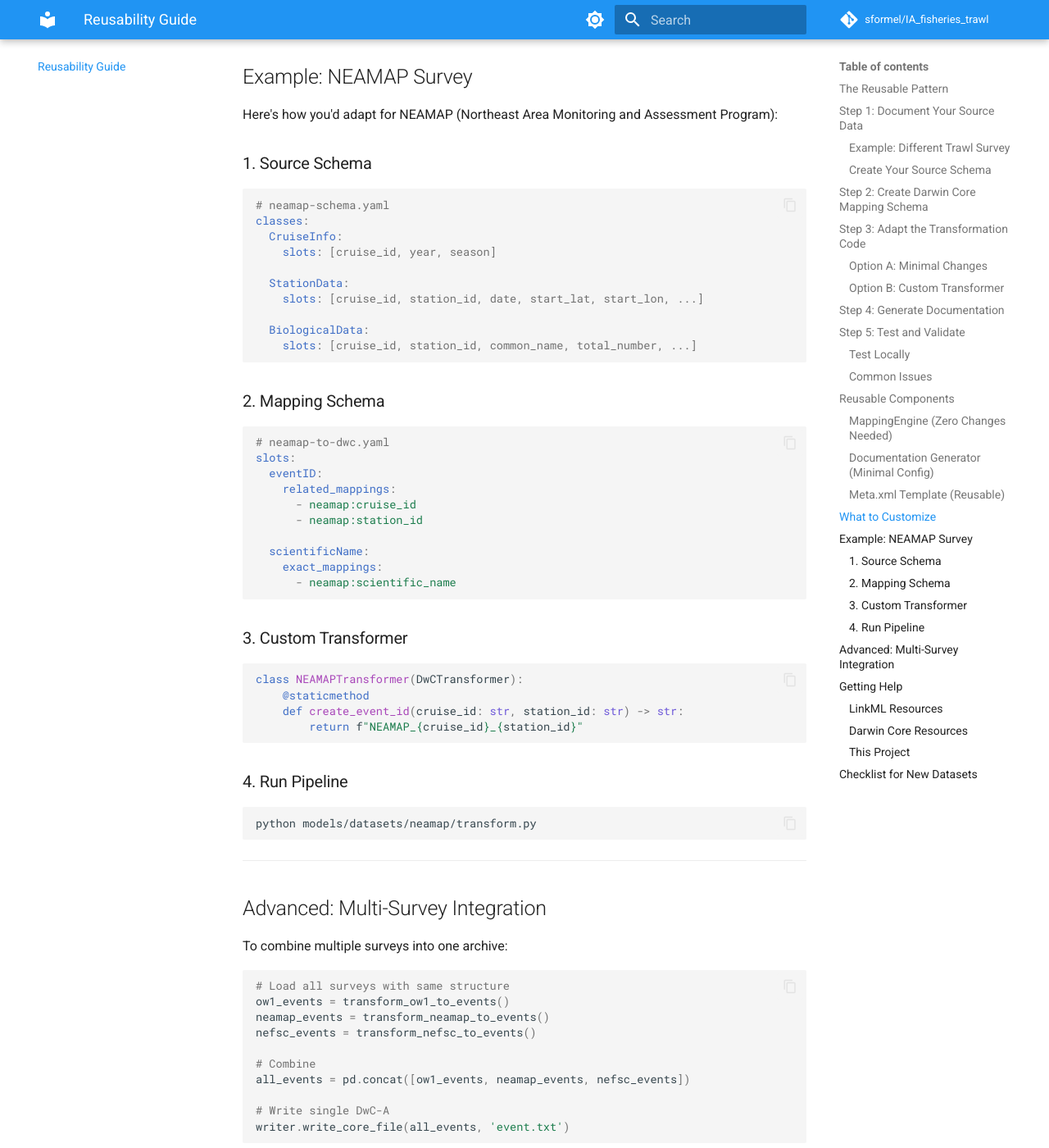
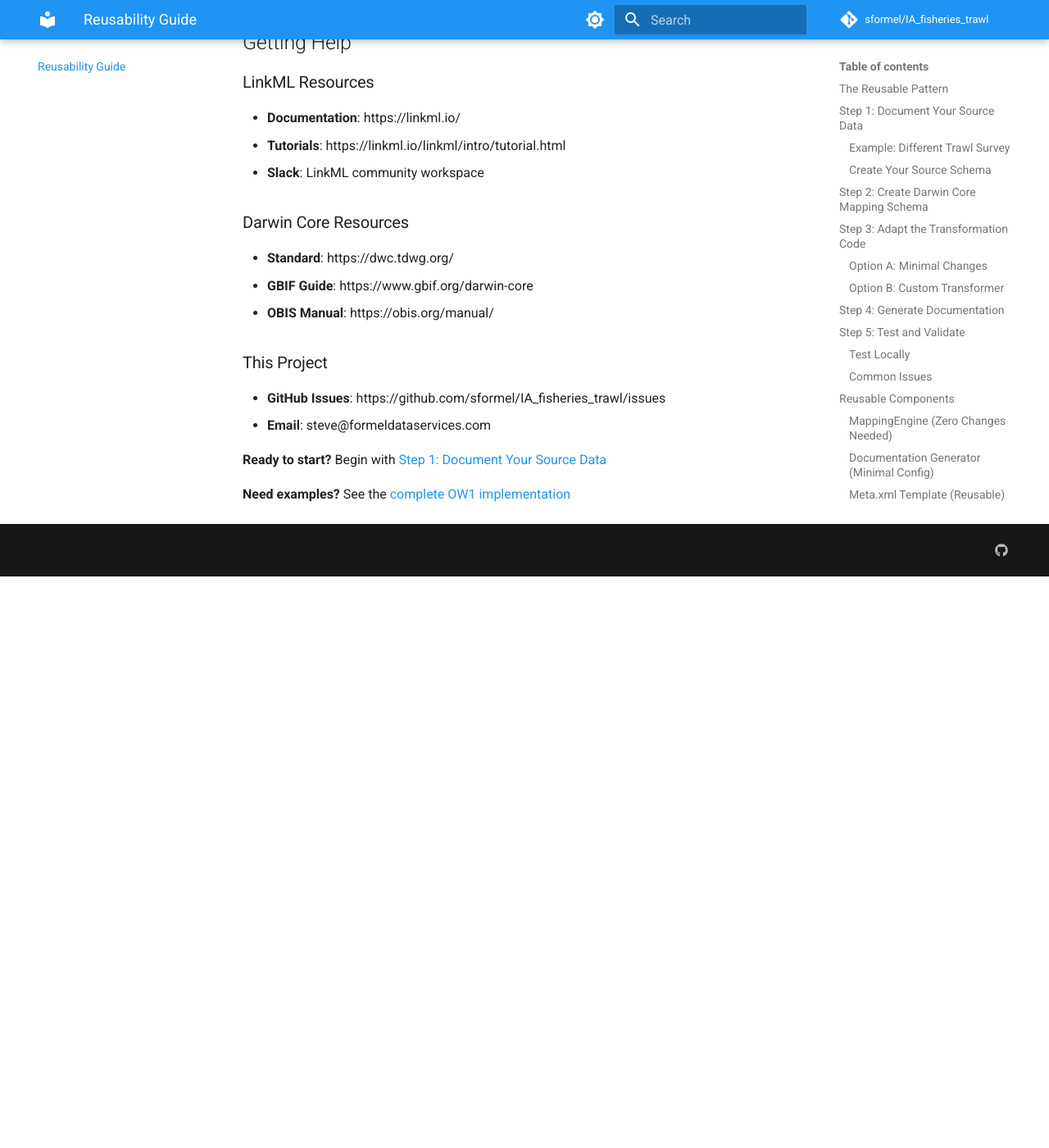
Before and after one commit to sformel/IA_fisheries_trawl, an MkDocs documentation site: the page built from docs/reusability.md, in a window 1280 px wide and 1400 px high, scrolled down 8205 px. Shown: the whole window at 82% size. Built offline with MkDocs 1.6.1 and Material for MkDocs 9.7.7, drawn with Linux system fonts in a browser that asks for light colours; comment, search, counter and statistics services are not loaded; after the commit the page ends 8908 px from its top, so only the background shows below that; some of the changed text lies outside the part shown.

Commit message:
remove unneeded material

````diff
--- a/docs/reusability.md
+++ b/docs/reusability.md
@@ -390,80 +390,6 @@ For each new dataset, you'll need to:
 3. **Custom transformer** (50% similar) - Adapt ID generation and complex logic
 4. **Documentation config** (minimal) - Update file paths
 
-**Time estimate**: 2-4 hours for a similar fisheries survey
-
----
-
-## Example: NEAMAP Survey
-
-Here's how you'd adapt for NEAMAP (Northeast Area Monitoring and Assessment Program):
-
-### 1. Source Schema
-
-```yaml
-# neamap-schema.yaml
-classes:
-  CruiseInfo:
-    slots: [cruise_id, year, season]
-
-  StationData:
-    slots: [cruise_id, station_id, date, start_lat, start_lon, ...]
-
-  BiologicalData:
-    slots: [cruise_id, station_id, common_name, total_number, ...]
-```
-
-### 2. Mapping Schema
-
-```yaml
-# neamap-to-dwc.yaml
-slots:
-  eventID:
-    related_mappings:
-      - neamap:cruise_id
-      - neamap:station_id
-
-  scientificName:
-    exact_mappings:
-      - neamap:scientific_name
-```
-
-### 3. Custom Transformer
-
-```python
-class NEAMAPTransformer(DwCTransformer):
-    @staticmethod
-    def create_event_id(cruise_id: str, station_id: str) -> str:
-        return f"NEAMAP_{cruise_id}_{station_id}"
-```
-
-### 4. Run Pipeline
-
-```bash
-python models/datasets/neamap/transform.py
-```
-
----
-
-## Advanced: Multi-Survey Integration
-
-To combine multiple surveys into one archive:
-
-```python
-# Load all surveys with same structure
-ow1_events = transform_ow1_to_events()
-neamap_events = transform_neamap_to_events()
-nefsc_events = transform_nefsc_to_events()
-
-# Combine
-all_events = pd.concat([ow1_events, neamap_events, nefsc_events])
-
-# Write single DwC-A
-writer.write_core_file(all_events, 'event.txt')
-```
-
-**Key**: All surveys must map to the same Darwin Core structure!
-
 ---
 
 ## Getting Help
@@ -485,21 +411,6 @@ writer.write_core_file(all_events, 'event.txt')
 - **GitHub Issues**: https://github.com/sformel/IA_fisheries_trawl/issues
 - **Email**: steve@formeldataservices.com
 
----
-
-## Checklist for New Datasets
-
-- [ ] Create source data schema (YAML)
-- [ ] Create Darwin Core mapping schema (YAML)
-- [ ] Copy and adapt transformer code
-- [ ] Update documentation generator config
-- [ ] Generate documentation
-- [ ] Test transformation locally
-- [ ] Validate with GBIF Data Validator
-- [ ] Publish to OBIS/GBIF
-
----
-
 **Ready to start?** Begin with [Step 1: Document Your Source Data](#step-1-document-your-source-data)
 
 **Need examples?** See the [complete OW1 implementation](https://github.com/sformel/IA_fisheries_trawl/tree/main/models/datasets/rutgers)
````
Also changed, not shown: 1 other file.
